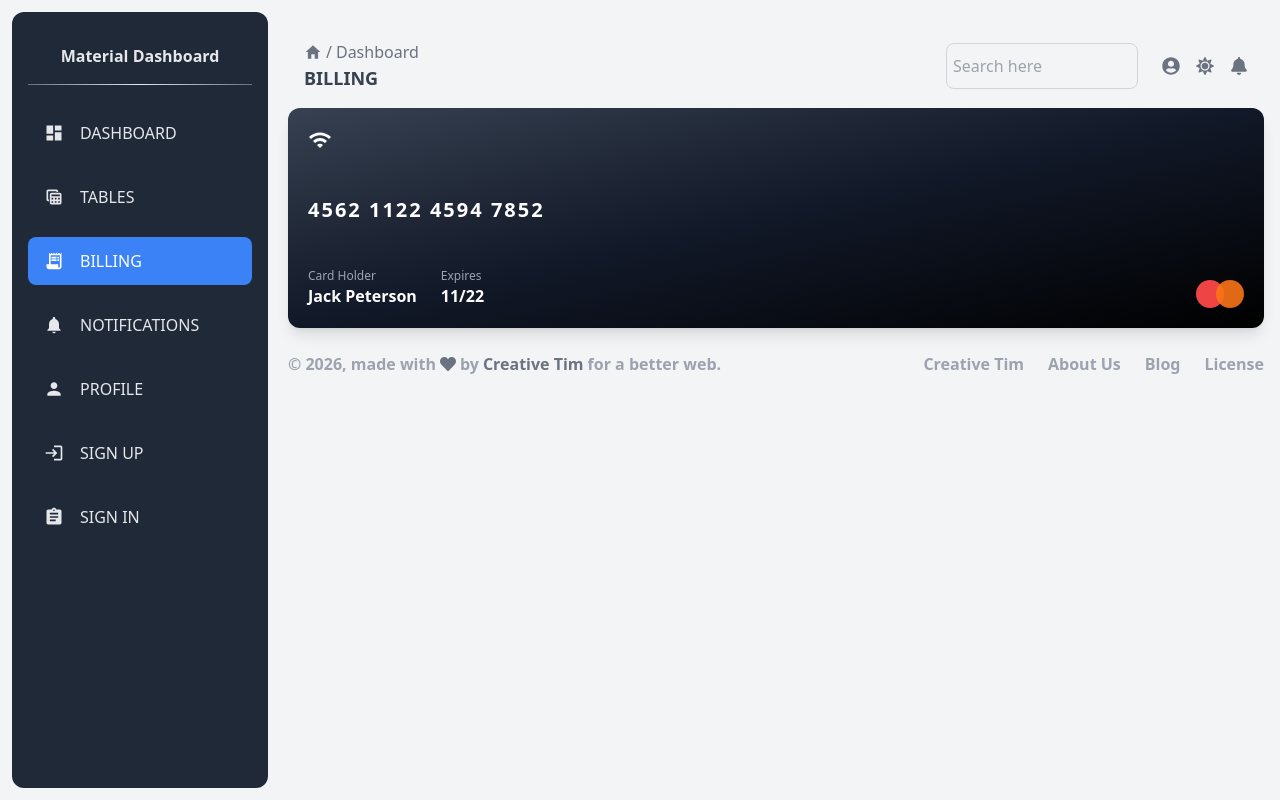
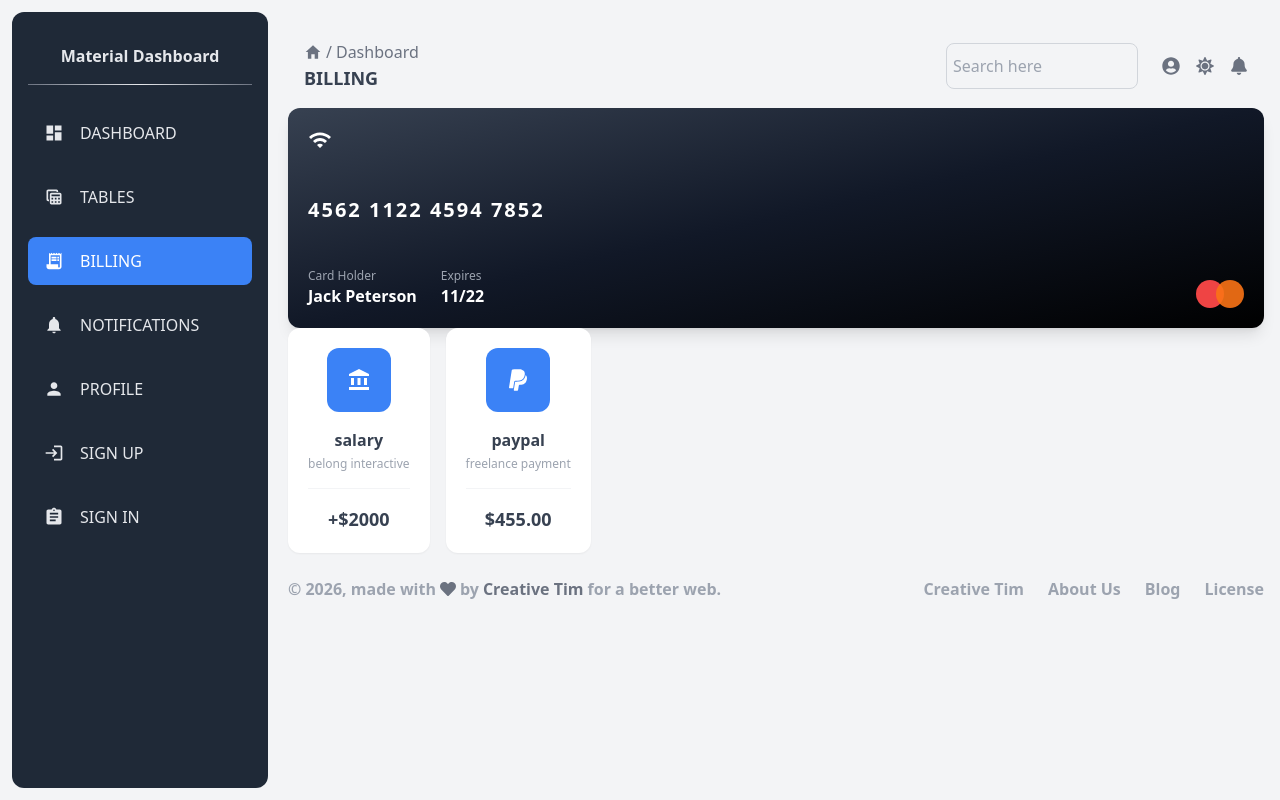
Before and after one commit to mahmoudYousf2005/Dashboard, a React (Vite) app: page /billing in a window 1280 px wide. Built offline with nearby package versions, Linux system fonts and the light colour scheme.

Commit message:
feat: add IncomeCards

```diff
--- a/src/layout/billing/BillingPage.jsx
+++ b/src/layout/billing/BillingPage.jsx
@@ -1,8 +1,10 @@
 import CreditCard from "./components/CreditCard"
+import IncomeCards from "./components/IncomeCards"
 const BillingPage = () => {
   return (
     <div>
       <CreditCard />
+      <IncomeCards />
     </div>
   )
 }
--- /dev/null
+++ b/src/layout/billing/components/IncomeCards.jsx
@@ -0,0 +1,22 @@
+import { income } from "../data/incomeData"
+
+// import { income } from "../data/incomeData"
+const IncomeCards = () => {
+  return (
+    <div className="flex gap-4">
+      {income.map((item)=>(
+        <div key={item.id} className="text-center bg-white p-5 rounded-xl shadow-sm ">
+            <div className="flex items-center justify-center mx-auto w-16 h-16 bg-blue-500 text-white text-2xl rounded-xl">
+                <item.icon/>
+            </div>
+            <h3 className="font-bold text-gray-700 mt-4">{item.title}</h3>
+            <p className="text-xs text-gray-400 mt-1">{item.subtitle}</p>
+            <hr className="my-4 border-gray-100" />
+            <p className="font-bold text-lg text-gray-700">{item.amount}</p>
+        </div>
+      ))}
+    </div>
+  )
+}
+
+export default IncomeCards
```
